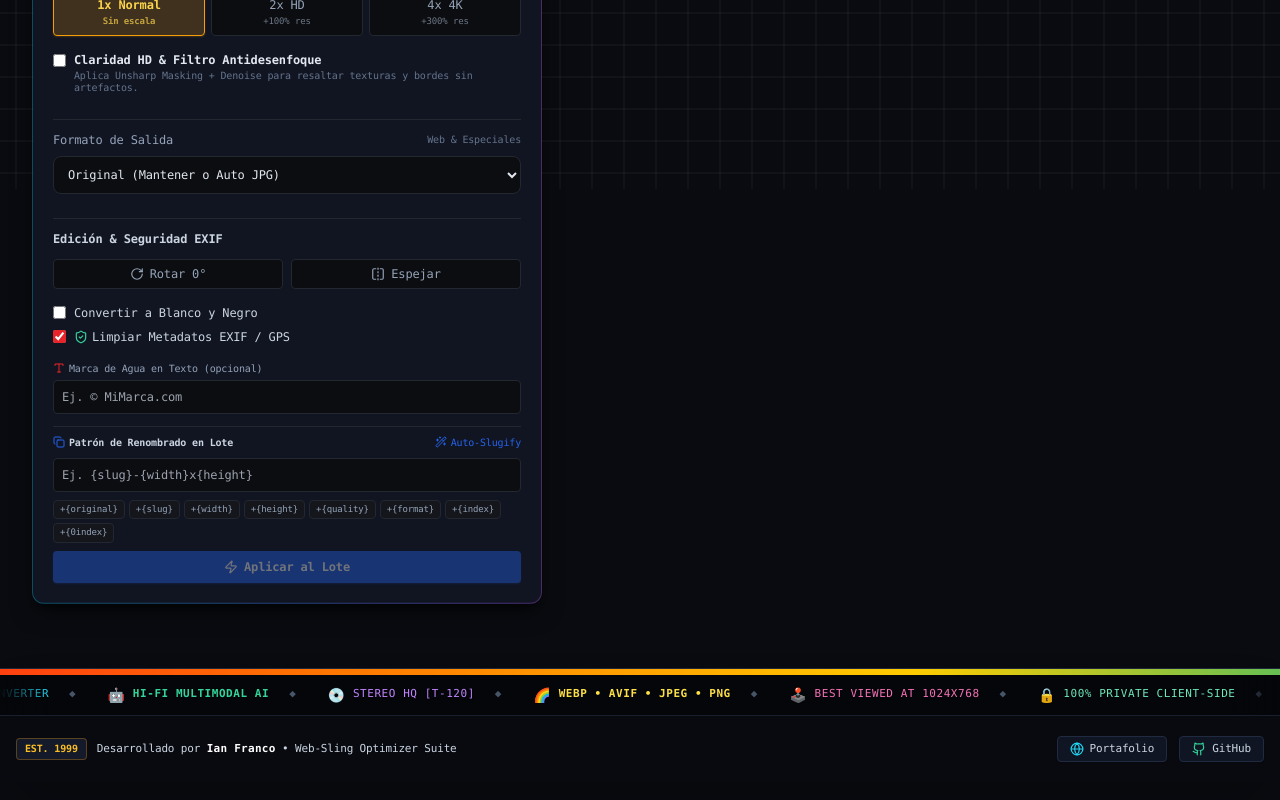
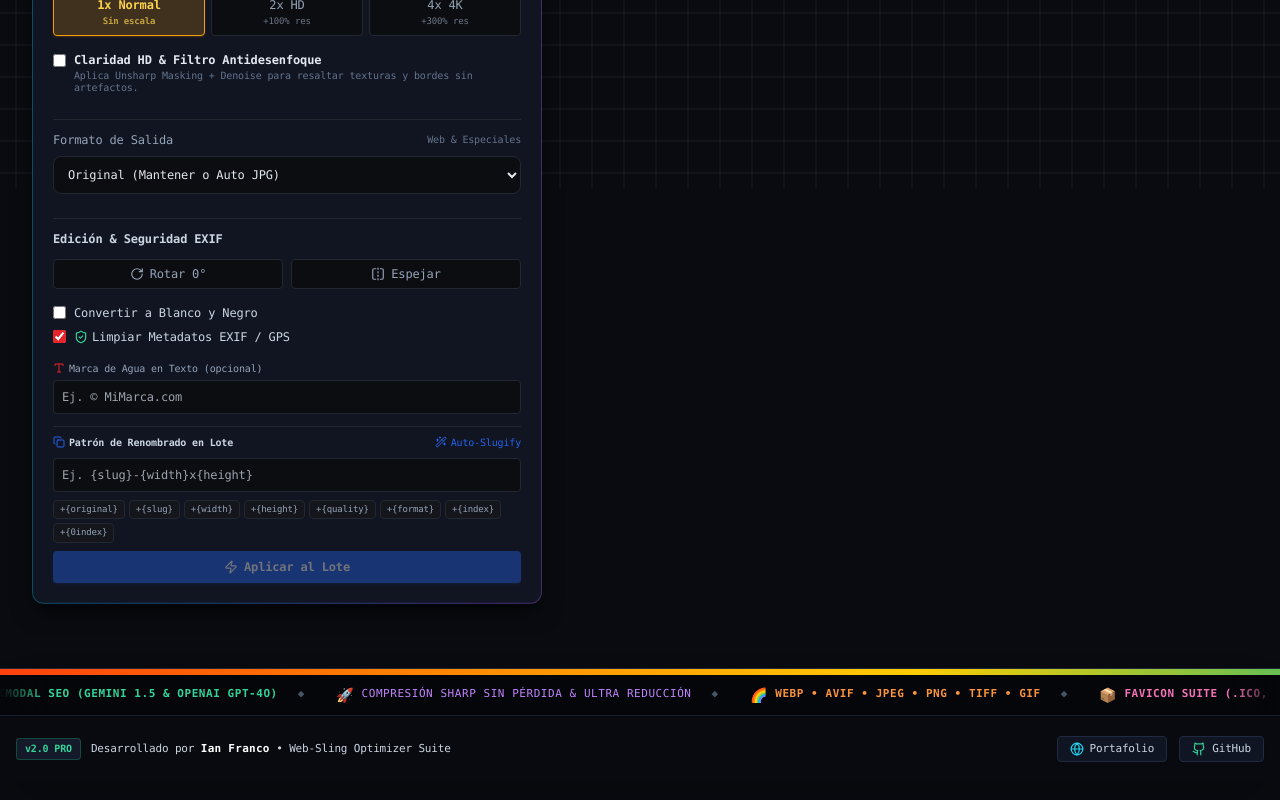
Before and after one commit to Ian9Franco/Web-Sling-Optimizer, a Next.js app: page / in a window 1280 px wide. Shown: the part 611-1411 px from the top of the page. Built offline with nearby package versions, Linux system fonts and the light colour scheme.

Commit message:
feat: replace mock footer marquee with 100% real features and metrics of Web-Sling Optimizer

```diff
--- a/components/Footer.tsx
+++ b/components/Footer.tsx
@@ -5,24 +5,26 @@ import { Globe, Github, Sparkles, Disc, Radio, Flame, Zap, Cpu } from 'lucide-re
 
 export const Footer: React.FC = () => {
   const marqueeItems = [
-    { text: 'WEB-SLING OPTIMIZER \'99', icon: '📼', color: 'text-amber-400 font-extrabold' },
-    { text: 'REC ● 00:99:59', icon: '', color: 'text-rose-400 font-bold tracking-widest' },
-    { text: 'HIGH SPEED IMAGE CONVERTER', icon: '⚡', color: 'text-cyan-400' },
-    { text: 'HI-FI MULTIMODAL AI', icon: '🤖', color: 'text-emerald-400 font-bold' },
-    { text: 'STEREO HQ [T-120]', icon: '💿', color: 'text-purple-400' },
-    { text: 'WEBP • AVIF • JPEG • PNG', icon: '🌈', color: 'text-yellow-300 font-bold' },
-    { text: 'BEST VIEWED AT 1024x768', icon: '🕹️', color: 'text-pink-400' },
-    { text: '100% PRIVATE CLIENT-SIDE', icon: '🔒', color: 'text-emerald-300' },
-    { text: 'NETSCAPE 4.0 & IE ENHANCED', icon: '🌐', color: 'text-blue-400' },
-    { text: 'TURBO GRAPHICS ACCELERATED', icon: '🚀', color: 'text-orange-400 font-bold' },
+    { text: 'WEB-SLING OPTIMIZER PRO', icon: '⚡', color: 'text-amber-400 font-extrabold' },
+    { text: 'SUPER-RESOLUCIÓN LANCZOS3 (2X & 4X HD)', icon: '🌟', color: 'text-yellow-300 font-bold' },
+    { text: 'SOPORTE UNIVERSAL RAW (DNG, CR2, NEF, ARW, HEIC)', icon: '📷', color: 'text-cyan-400 font-bold' },
+    { text: 'IA MULTIMODAL SEO (GEMINI 1.5 & OPENAI GPT-4O)', icon: '🤖', color: 'text-emerald-400 font-bold' },
+    { text: 'COMPRESIÓN SHARP SIN PÉRDIDA & ULTRA REDUCCIÓN', icon: '🚀', color: 'text-purple-400' },
+    { text: 'WEBP • AVIF • JPEG • PNG • TIFF • GIF', icon: '🌈', color: 'text-orange-400 font-bold' },
+    { text: 'FAVICON SUITE (.ICO, .PNG, MANIFEST & OG CARDS)', icon: '📦', color: 'text-pink-400 font-semibold' },
+    { text: 'GENERADOR DE CÓDIGO HTML5 <PICTURE> & SRCSET', icon: '💻', color: 'text-blue-400' },
+    { text: 'LIMPIEZA DE METADATOS EXIF & GPS PRIVACY', icon: '🛡️', color: 'text-emerald-300' },
+    { text: 'RECORTES PRESET PARA ADS, STORIES & BANNERS', icon: '📐', color: 'text-indigo-400' },
+    { text: 'RENOMBRADO EN LOTE CON TOKENS DINÁMICOS & SLUGIFY', icon: '🏷️', color: 'text-teal-300 font-bold' },
+    { text: 'SIN LÍMITE DE PESO CON PRE-PROCESAMIENTO CLIENTE', icon: '⚡', color: 'text-rose-400 font-bold' },
   ];
 
   return (
     <footer className="mt-16 bg-[#080a10] border-t border-[#1e2638] relative z-10 shadow-2xl overflow-hidden font-mono select-none">
-      {/* 🌈 Retro Rainbow Spectrum Wave Bar */}
+      {/* 🌈 Rainbow Spectrum Wave Bar */}
       <div className="h-1.5 w-full bg-retro-rainbow shadow-[0_0_12px_rgba(255,100,50,0.6)]" />
 
-      {/* 📼 Retro '99 Infinite Animated Marquee Strip */}
+      {/* 📼 Infinite Animated Marquee Strip */}
       <div className="bg-[#05060a] border-b border-[#182030] py-2.5 overflow-hidden flex items-center relative">
         {/* Left/Right Vignette gradients */}
         <div className="absolute left-0 top-0 bottom-0 w-12 bg-gradient-to-r from-[#05060a] to-transparent z-10 pointer-events-none" />
@@ -53,11 +55,11 @@ export const Footer: React.FC = () => {
         </div>
       </div>
 
-      {/* Retro Bottom Info Bar */}
+      {/* Bottom Info Bar */}
       <div className="max-w-7xl mx-auto px-4 py-5 flex flex-col sm:flex-row items-center justify-between gap-4 text-xs text-slate-400">
         <div className="flex items-center gap-2.5">
-          <span className="bg-[#141a29] text-amber-400 border border-amber-500/30 px-2 py-0.5 rounded text-[10px] font-bold">
-            EST. 1999
+          <span className="bg-[#141a29] text-emerald-400 border border-emerald-500/30 px-2 py-0.5 rounded text-[10px] font-bold">
+            v2.0 PRO
           </span>
           <p className="text-[11px] text-slate-300">
             Desarrollado por <span className="text-white font-bold tracking-wide">Ian Franco</span> &bull; Web-Sling Optimizer Suite
```
